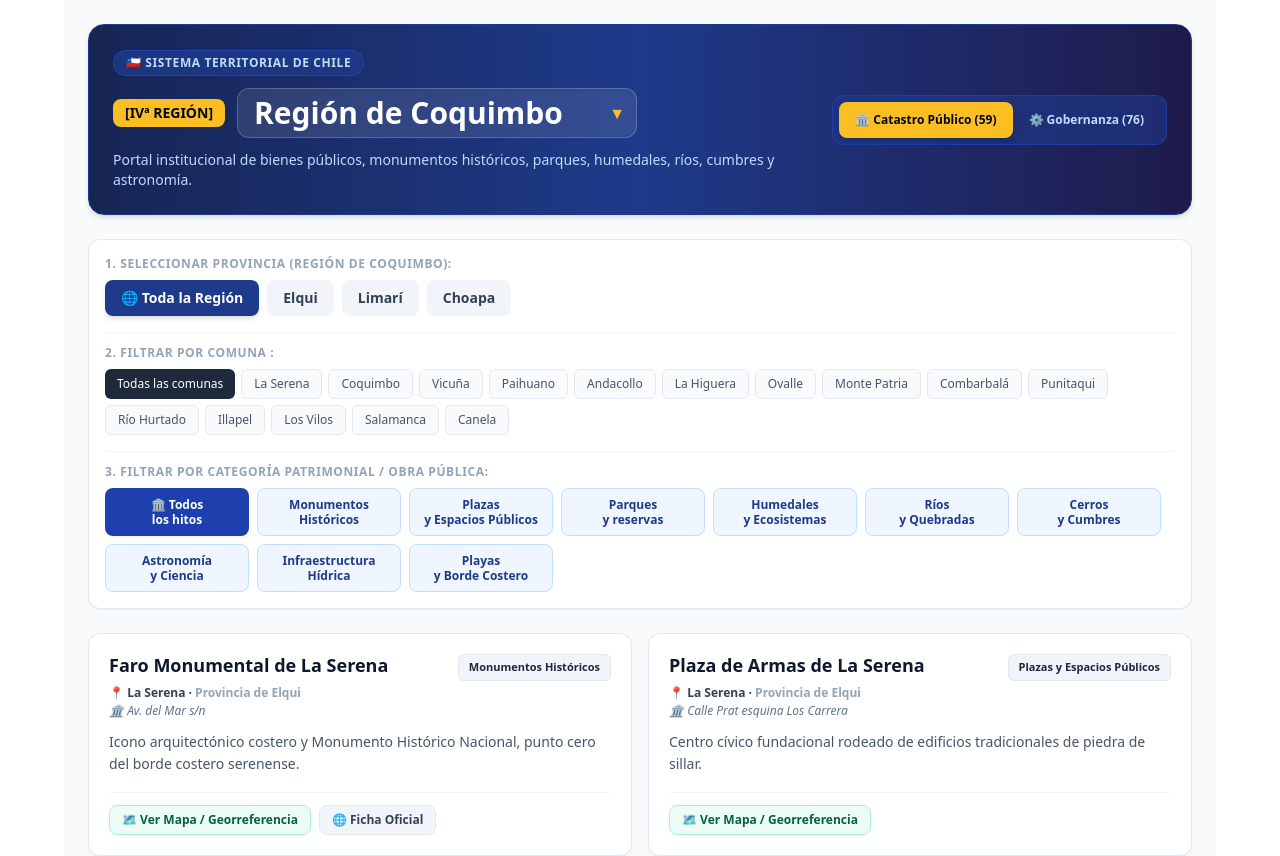
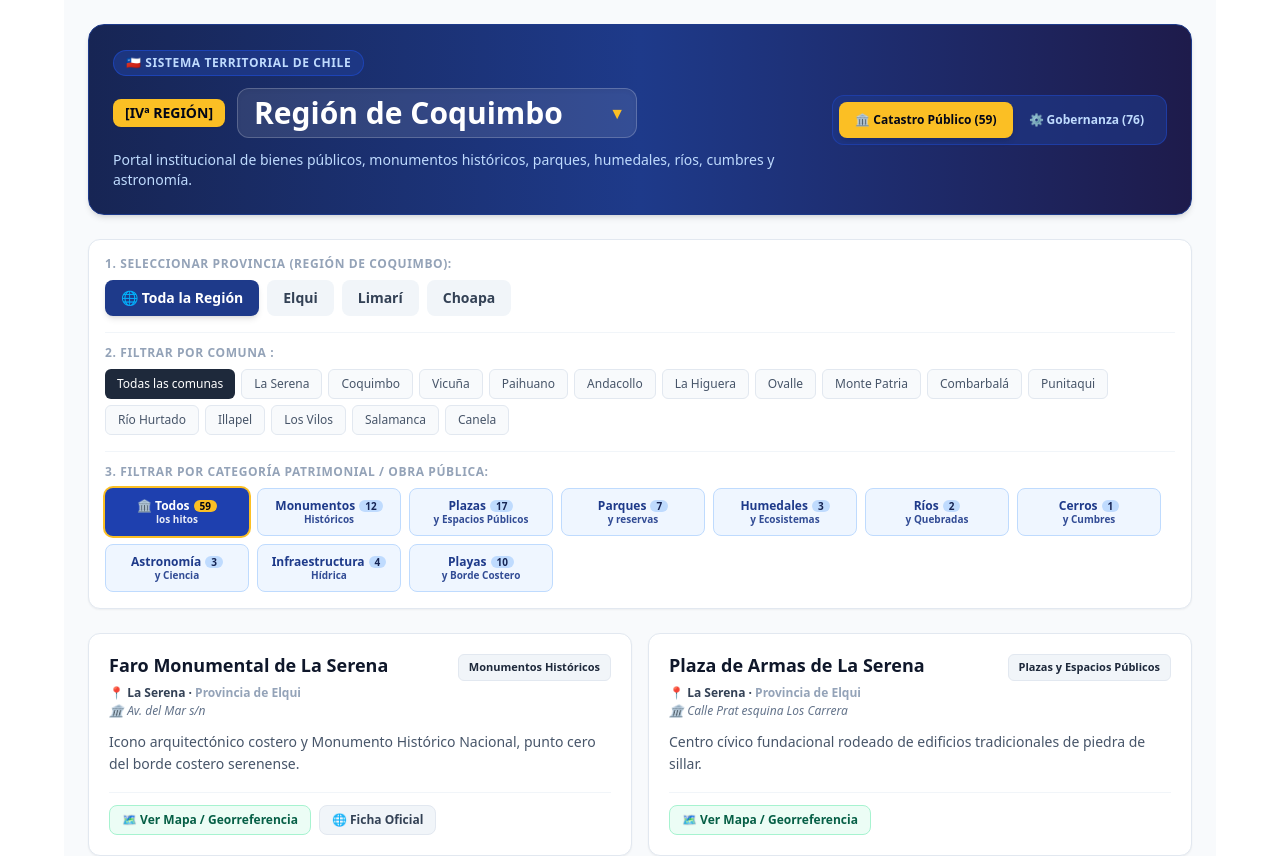
Before and after one commit to m16-10-73/turismo_coquimbo_app, a React (Vite) app: page / in a window 1280 px wide. Shown: the top 856 px of the page. Built offline with nearby package versions, Linux system fonts and the light colour scheme.

Commit message:
Improve filtering logic and dynamic counters in App.jsx
Refactor filtering logic for public points and categories, integrating dynamic counters in buttons.

```diff
--- a/src/App.jsx
+++ b/src/App.jsx
@@ -142,8 +142,8 @@ export default function App() {
     ? Object.values(estructuraProvincias).flat()
     : estructuraProvincias[provinciaSel] || [];
 
-  // Filtrado vista pública
-  const puntosPublicos = puntos.filter((item) => {
+  // Filtrado base territorial (Región, Provincia, Comuna) para calcular contadores dinámicos por botón
+  const puntosBaseTerritorial = puntos.filter((item) => {
     const esAprobado = item.aprobado === true;
 
     const comunaPerteneceARegion = Object.values(estructuraProvincias).some((comunasArray) =>
@@ -152,9 +152,13 @@ export default function App() {
 
     const coincideProvincia = provinciaSel === 'Todas' || item.provincia === provinciaSel;
     const coincideComuna = comunaSel === 'Todas' || item.comuna === comunaSel;
-    const coincideCategoria = categoriaSel === 'Todas' || item.categoria === categoriaSel;
 
-    return esAprobado && comunaPerteneceARegion && coincideProvincia && coincideComuna && coincideCategoria;
+    return esAprobado && comunaPerteneceARegion && coincideProvincia && coincideComuna;
+  });
+
+  // Filtrado final vista pública con categoría
+  const puntosPublicos = puntosBaseTerritorial.filter((item) => {
+    return categoriaSel === 'Todas' || item.categoria === categoriaSel;
   });
 
   return (
@@ -290,26 +294,39 @@ export default function App() {
               </div>
             </div>
 
-            {/* 3. FILTRAR POR CATEGORÍA PATRIMONIAL / OBRA PÚBLICA (Botones más angostos, más altos y texto en dos líneas) */}
+            {/* 3. FILTRAR POR CATEGORÍA PATRIMONIAL / OBRA PÚBLICA (Con contador dinámico integrado) */}
             <div className="border-t pt-3 border-slate-100">
               <span className="text-xs font-bold uppercase tracking-wider text-slate-400 block mb-2">
                 3. Filtrar por Categoría Patrimonial / Obra Pública:
               </span>
               <div className="flex flex-wrap gap-2">
-                {CATEGORIAS_PATRIMONIALES.map((cat) => (
+                {CATEGORIAS_PATRIMONIALES.map((cat) => {
+                  const count = cat === 'Todas'
+                    ? puntosBaseTerritorial.length
+                    : puntosBaseTerritorial.filter((item) => item.categoria === cat).length;
+
+                  return (
                     <button
                       key={cat}
                       onClick={() => setCategoriaSel(cat)}
                       className={`w-36 h-12 px-2 py-1 rounded-lg text-xs font-semibold text-center flex flex-col items-center justify-center leading-tight transition-all ${
                         categoriaSel === cat
-                        ? 'bg-blue-800 text-white shadow-sm font-bold'
+                          ? 'bg-blue-800 text-white shadow-sm font-bold ring-2 ring-amber-400'
                           : 'bg-blue-50 text-blue-900 hover:bg-blue-100 border border-blue-200'
                       }`}
                     >
-                    <span>{cat === 'Todas' ? '🏛️ Todos' : cat.split(' ')[0]}</span>
-                    <span className="truncate w-full">{cat === 'Todas' ? 'los hitos' : cat.split(' ').slice(1).join(' ') || cat}</span>
+                      <div className="flex items-center gap-1">
+                        <span className="truncate">{cat === 'Todas' ? '🏛️ Todos' : cat.split(' ')[0]}</span>
+                        <span className={`px-1.5 py-0.2 rounded-full text-[10px] font-black ${
+                          categoriaSel === cat ? 'bg-amber-400 text-slate-950' : 'bg-blue-200 text-blue-950'
+                        }`}>
+                          {count}
+                        </span>
+                      </div>
+                      <span className="truncate w-full text-[10px] opacity-90">{cat === 'Todas' ? 'los hitos' : cat.split(' ').slice(1).join(' ') || cat}</span>
                     </button>
-                ))}
+                  );
+                })}
               </div>
             </div>
           </section>
```
Lines whose indentation alone changed are shown as unchanged.
